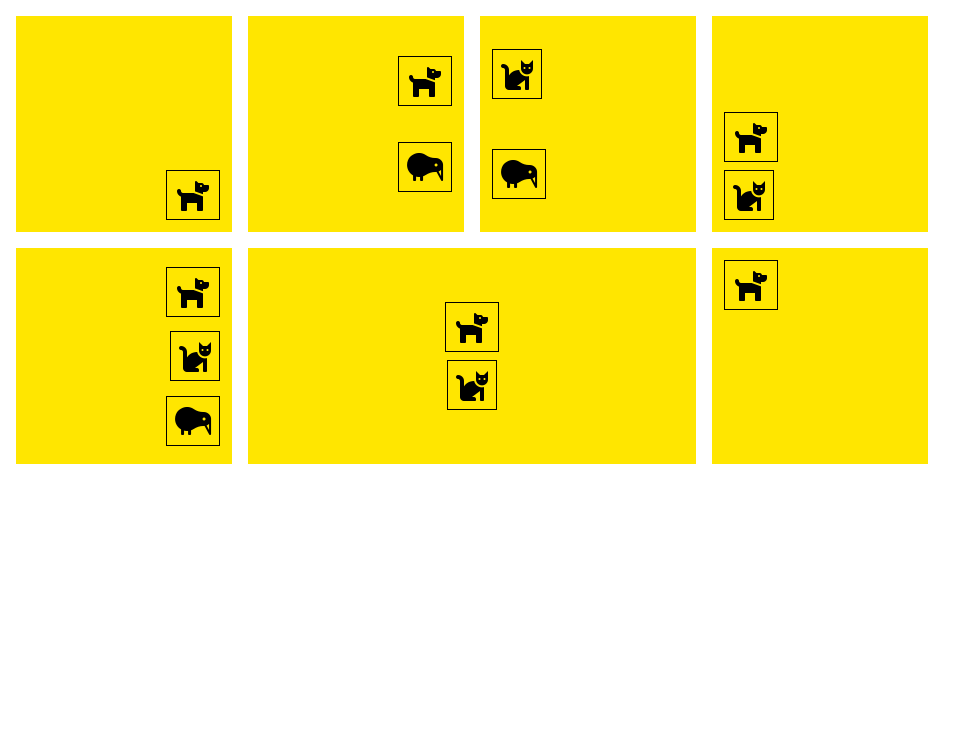
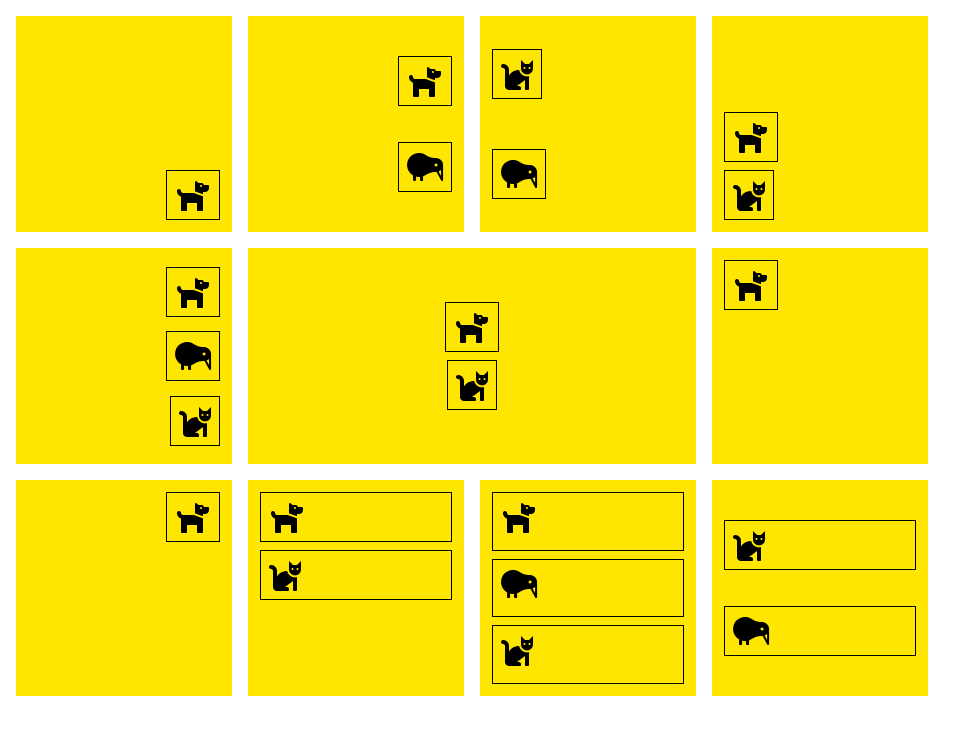
Before and after one commit to Etergle/Web-1, a plain HTML site: page 6.html in a window 1280 px wide. Shown: the whole page, without its empty margins (0-975 px from the left). Drawn offline with Linux system fonts and the light colour scheme.

Commit message:
Готово.

```diff
--- a/6.html
+++ b/6.html
@@ -52,10 +52,10 @@
                 <i class="fas fa-2x fa-dog"></i>
             </div>
             <div class="block">
-                <i class="fas fa-2x fa-cat"></i>
+                <i class="fas fa-2x fa-kiwi-bird"></i>
             </div>
             <div class="block">
-                <i class="fas fa-2x fa-kiwi-bird"></i>
+                <i class="fas fa-2x fa-cat"></i>
             </div>
         </div>
         <div class="column" style="flex-basis: 432px; align-items: center; justify-content: center;">
@@ -73,7 +73,41 @@
         </div>
     </div>
 
+    <div style="display: flex;">
+        <div class="column" style="align-items: flex-end; justify-content: flex-start;">
+            <div class="block">
+                <i class="fas fa-2x fa-dog"></i>
+            </div>
+        </div>
+        <div class="column" style="align-items: stretch; justify-content: start;">
+            <div class="block">
+                <i class="fas fa-2x fa-dog"></i>
+            </div>
+            <div class="block">
+                <i class="fas fa-2x fa-cat"></i>
+            </div>
+        </div>
+        <div class="column" style="align-items: stretch; justify-content: space-between;">
+            <div class="block"  style=" flex-grow: 1;">
+                <i class="fas fa-2x fa-dog"></i>
+            </div>
+            <div class="block" style=" flex-grow: 1;">
+                <i class="fas fa-2x fa-kiwi-bird"></i>
+            </div>
+            <div class="block" style=" flex-grow: 1;">
+                <i class="fas fa-2x fa-cat"></i>
+            </div>
+        </div>
+        <div class="column" style="align-items: stretch; justify-content: space-evenly;">
+            <div class="block">
+                <i class="fas fa-2x fa-cat"></i>
+            </div>
 
+            <div class="block">
+                <i class="fas fa-2x fa-kiwi-bird"></i>
+            </div>
+        </div>
+    </div>
 
     <style>
         .block {
```
